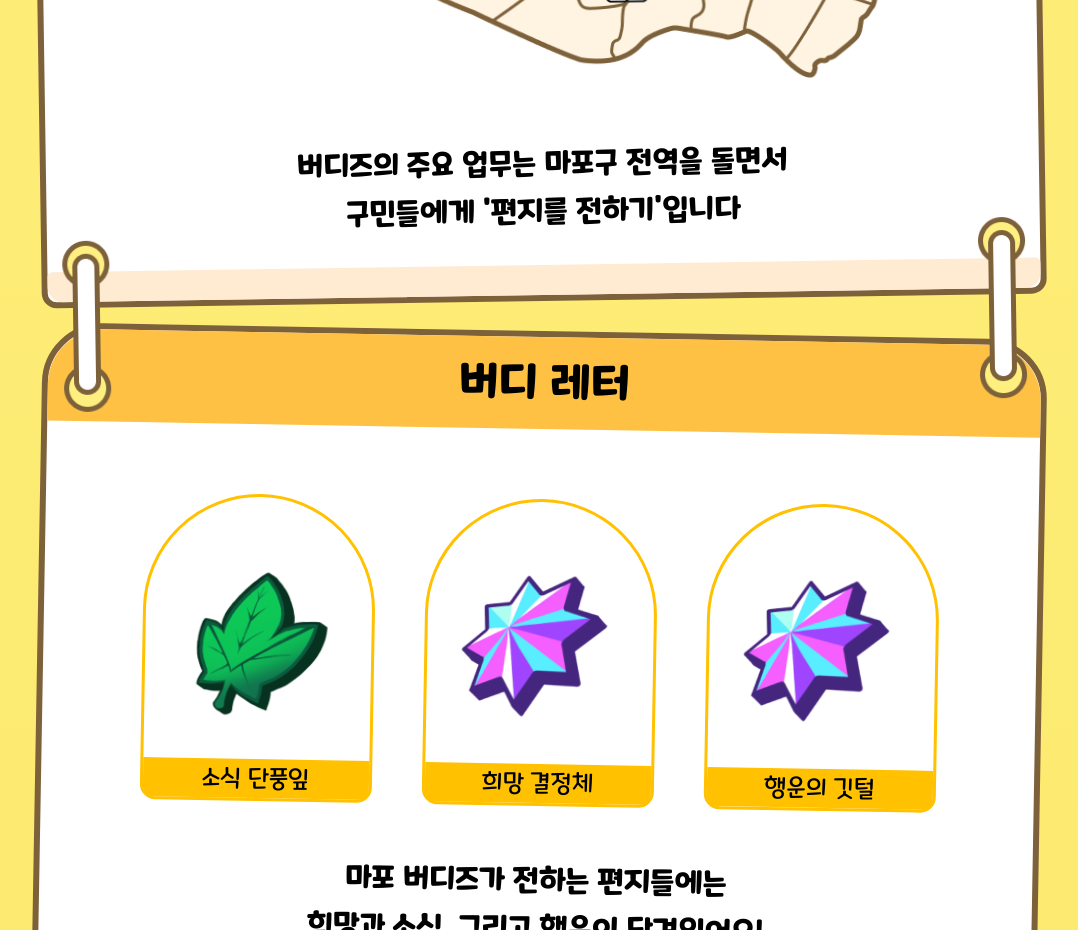
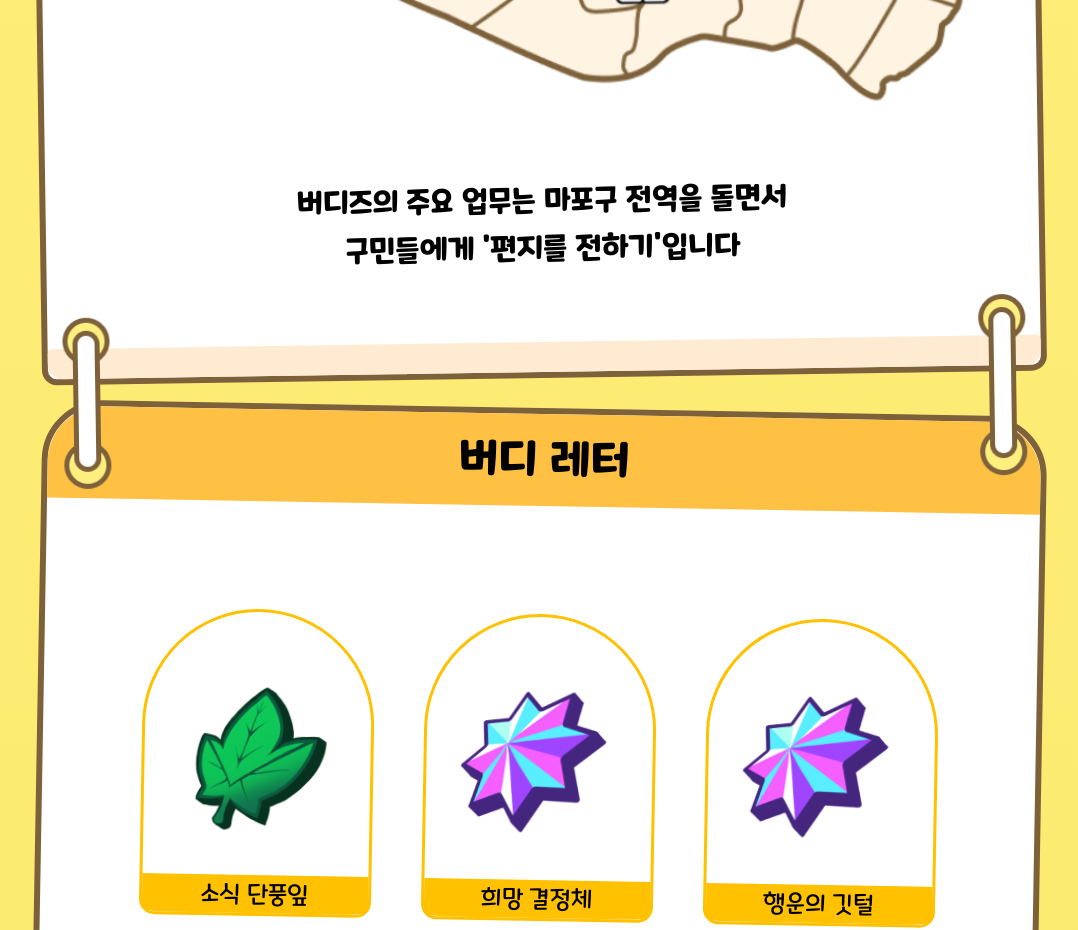
Before and after one commit to chuhongkyu/mapoCharacter, a React (Create React App) app: page / in a window 1280 px wide. Shown: the part 2520-3450 px from the top of the page, without its empty margins (102-1180 px from the left). Built offline with nearby package versions, Linux system fonts and the light colour scheme.

Commit message:
미디어 쿼리

```diff
--- a/src/components/Character.js
+++ b/src/components/Character.js
@@ -23,7 +23,7 @@ const Main_img = styled.img`
   @media ${(props) => props.theme.device.mobile} {
     width: 200px;
     height: auto;
-    margin-right: 20px;
+    margin-right: 0px;
   }
 `;
 
@@ -89,25 +89,13 @@ const TextBox = styled.div`
   }
 `;
 
-const Character = ({
-  character,
-  name,
-  nickname,
-  hashs,
-  description,
-  subImg,
-}) => {
+const Character = ({ character, name, nickname, description, subImg }) => {
   return (
     <Wrapper>
       <Main_img src={env.PUBLIC_URL + character} alt={name} />
       <TextBox>
         <h4>{nickname}</h4>
         <h1>{name}</h1>
-        <div>
-          {hashs.map((hash, index) => (
-            <span key={index}>#{hash}</span>
-          ))}
-        </div>
         <p>
           {description[0]}
           <br />
--- a/src/components/Characters.js
+++ b/src/components/Characters.js
@@ -48,8 +48,8 @@ const ArrowBtn = styled(motion.div)`
   }
   @media ${(props) => props.theme.device.mobile} {
     position: absolute;
-    bottom: -50px;
-    right: 60%;
+    bottom: 20px;
+    right: 55%;
   }
 `;
 
@@ -57,8 +57,8 @@ const RightArrowBtn = styled(ArrowBtn)`
   transform: rotateZ(180deg);
   @media ${(props) => props.theme.device.mobile} {
     position: absolute;
-    bottom: -50px;
-    left: 60%;
+    bottom: 20px;
+    left: 55%;
   }
 `;
 
@@ -114,7 +114,6 @@ const Characters = () => {
               character={intro.character}
               name={intro.name}
               nickname={intro.nickname}
-              hashs={intro.hashs}
               description={intro.description}
               subImg={intro.subImg}
             />
--- a/src/components/SubTitle.js
+++ b/src/components/SubTitle.js
@@ -9,12 +9,33 @@ const Wrapper = styled.section`
   flex-direction: column;
   position: relative;
   margin-top: 50px;
-`;
-
-const HashText = styled.span`
-  font-weight: 300;
-  font-size: 50px;
-  line-height: 146.69%;
+  h1 {
+    color: black;
+    font-weight: 700;
+    font-size: 100px;
+    line-height: 146.69%;
+  }
+  h2 {
+    font-weight: 300;
+    font-size: 50px;
+    line-height: 146.69%;
+  }
+  @media ${(props) => props.theme.device.tablet} {
+    h1 {
+      font-size: 80px;
+    }
+    h2 {
+      font-size: 40px;
+    }
+  }
+  @media ${(props) => props.theme.device.mobile} {
+    h1 {
+      font-size: 45px;
+    }
+    h2 {
+      font-size: 25px;
+    }
+  }
 `;
 
 const TextBox = styled.div`
@@ -25,26 +46,12 @@ const TextBox = styled.div`
   .stroke {
     -webkit-text-stroke: 2px #000;
   }
-  h1 {
-    color: black;
-    font-weight: 700;
-    font-size: 100px;
-    line-height: 146.69%;
-  }
-  @media ${(props) => props.theme.device.tablet} {
-    font-size: 40px;
-  }
-  @media ${(props) => props.theme.device.mobile} {
-    font-size: 30px;
-  }
 `;
 
 const SubTitle = ({ title, sub, sColor, bColor, stroke }) => {
   return (
     <Wrapper>
-      <HashText>
-        <h2 style={{ color: sColor }}># {sub}</h2>
-      </HashText>
+      <h2 style={{ color: sColor }}># {sub}</h2>
       <TextBox>
         <h1 className={stroke ? "stroke" : null} style={{ color: bColor }}>
           {title}
--- a/src/pages/FirstSection.js
+++ b/src/pages/FirstSection.js
@@ -18,10 +18,8 @@ const Container = styled.div`
   justify-content: center;
   position: relative;
   @media ${(props) => props.theme.device.tablet} {
-    height: 90%;
   }
   @media ${(props) => props.theme.device.mobile} {
-    height: 50%;
   }
 `;
 
--- a/src/pages/Introduction.js
+++ b/src/pages/Introduction.js
@@ -22,7 +22,7 @@ const Wrapper = styled.section`
   }
 `;
 
-const ScrabBox = styled.div`
+const PostBox = styled.div`
   margin-top: 30px;
   width: 1005px;
   background: #ffffff;
@@ -33,7 +33,7 @@ const ScrabBox = styled.div`
   flex-direction: column;
   position: relative;
   border: 6px solid #7d613b;
-  .scrab_header {
+  .post_header {
     position: absolute;
     z-index: 5;
     top: 0;
@@ -45,7 +45,7 @@ const ScrabBox = styled.div`
     align-items: center;
     padding: 10px;
   }
-  .scrab_footer {
+  .post_footer {
     position: absolute;
     bottom: 0;
     width: 100%;
@@ -63,15 +63,27 @@ const ScrabBox = styled.div`
     height: 276px;
   }
   @media ${(props) => props.theme.device.tablet} {
+    width: 800px;
     .buddies {
       width: 500px;
       height: auto;
     }
+    h1 {
+      font-weight: 700;
+      font-size: 35px;
+      line-height: 160%;
+    }
   }
   @media ${(props) => props.theme.device.mobile} {
+    width: 400px;
     .buddies {
       width: 300px;
       height: auto;
+    }
+    h1 {
+      font-weight: 700;
+      font-size: 25px;
+      line-height: 160%;
     }
   }
 `;
@@ -93,7 +105,7 @@ const TextBox = styled.div`
   align-items: center;
   flex-direction: column;
   margin-top: 50px;
-  margin-bottom: 50px;
+  margin-bottom: 100px;
   font-weight: 700;
   font-size: 30px;
   line-height: 160%;
@@ -121,6 +133,29 @@ const Btn = styled.span`
   justify-content: center;
   align-items: center;
   cursor: pointer;
+  @media ${(props) => props.theme.device.tablet} {
+    width: 370px;
+    height: 80px;
+    font-size: 26px;
+  }
+  @media ${(props) => props.theme.device.mobile} {
+    width: 270px;
+    height: 60px;
+    font-size: 22px;
+  }
+`;
+
+const MapBox = styled.img`
+  margin-top: 70px;
+  display: flex;
+  justify-content: center;
+  align-items: center;
+  width: 100%;
+  height: auto;
+  @media ${(props) => props.theme.device.tablet} {
+  }
+  @media ${(props) => props.theme.device.mobile} {
+  }
 `;
 
 const Symbol = styled.div`
@@ -128,6 +163,7 @@ const Symbol = styled.div`
   display: flex;
   justify-content: center;
   align-items: center;
+  margin-top: 200px;
   .symbol_item {
     display: flex;
     justify-content: center;
@@ -150,7 +186,8 @@ const Symbol = styled.div`
       margin-top: 10px;
       width: 100%;
       background: #ffc100;
-      border-radius: 0px 0px 10px 10px;
+      border-bottom-right-radius: 10%;
+      border-bottom-left-radius: 10%;
       font-weight: 300;
       font-size: 24px;
       line-height: 160%;
@@ -159,18 +196,33 @@ const Symbol = styled.div`
   }
 
   @media ${(props) => props.theme.device.tablet} {
+    margin-top: 180px;
+    .symbol_item {
+      width: 232px;
+      height: 307px;
+      margin-right: 20px;
+      img {
+        width: 100px;
+        height: auto;
+      }
+    }
   }
   @media ${(props) => props.theme.device.mobile} {
-  }
-`;
-
-const MapBox = styled.img`
-  display: flex;
-  justify-content: center;
-  align-items: center;
-  @media ${(props) => props.theme.device.tablet} {
-  }
-  @media ${(props) => props.theme.device.mobile} {
+    margin-top: 100px;
+    .symbol_item {
+      width: 100px;
+      height: 150px;
+      margin-right: 7px;
+      img {
+        width: 50px;
+        height: auto;
+      }
+      .symbol_name {
+        font-weight: 300;
+        font-size: 12px;
+        text-align: center;
+      }
+    }
   }
 `;
 
@@ -188,8 +240,8 @@ const Introduction = () => {
         sColor={"#FA9600"}
         stroke={false}
       />
-      <ScrabBox style={{ zIndex: 4, padding: "120px 0px" }}>
-        <div className="scrab_header ">
+      <PostBox style={{ zIndex: 4, padding: "120px 0px" }}>
+        <div className="post_header ">
           <h1>캐릭터 소개</h1>
         </div>
         <img
@@ -209,7 +261,7 @@ const Introduction = () => {
             <Btn onClick={onClick}>접기</Btn>
           </>
         )}
-        <div className="scrab_footer"></div>
+        <div className="post_footer"></div>
         <LongBong
           style={{ left: 15 }}
           src={env.PUBLIC_URL + "/assets/pattern/bong1.png"}
@@ -220,20 +272,18 @@ const Introduction = () => {
           src={env.PUBLIC_URL + "/assets/pattern/bong2.png"}
           alt="bong2"
         />
-      </ScrabBox>
+      </PostBox>
 
-      <ScrabBox
-        style={{ zIndex: 3, transform: "rotate(-0.86deg)", height: "788px" }}
-      >
-        <div className="scrab_header ">
+      <PostBox style={{ zIndex: 3, transform: "rotate(-0.86deg)" }}>
+        <div className="post_header ">
           <h1>업무 소개</h1>
         </div>
         <MapBox src={env.PUBLIC_URL + "/assets/page2/map.png"} alt="Map" />
-        <TextBox style={{ position: "absolute", bottom: 10 }}>
+        <TextBox>
           <h3>버디즈의 주요 업무는 마포구 전역을 돌면서</h3>
           <h3>구민들에게 '편지를 전하기'입니다</h3>
         </TextBox>
-        <div className="scrab_footer"></div>
+        <div className="post_footer"></div>
         <LongBong
           style={{ right: 15 }}
           src={env.PUBLIC_URL + "/assets/pattern/bong1.png"}
@@ -244,12 +294,10 @@ const Introduction = () => {
           src={env.PUBLIC_URL + "/assets/pattern/bong2.png"}
           alt="bong2"
         />
-      </ScrabBox>
+      </PostBox>
 
-      <ScrabBox
-        style={{ zIndex: 2, transform: "rotateZ(1deg)", height: "788px" }}
-      >
-        <div className="scrab_header ">
+      <PostBox style={{ zIndex: 2, transform: "rotateZ(1deg)" }}>
+        <div className="post_header ">
           <h1>버디 레터</h1>
         </div>
         <Symbol>
@@ -275,12 +323,12 @@ const Introduction = () => {
             <div className="symbol_name">행운의 깃털</div>
           </div>
         </Symbol>
-        <TextBox style={{ marginBottom: 0 }}>
+        <TextBox>
           <h3>마포 버디즈가 전하는 편지들에는</h3>
           <h3>희망과 소식, 그리고 행운이 담겨있어요!</h3>
         </TextBox>
-        <div className="scrab_footer"></div>
-      </ScrabBox>
+        <div className="post_footer"></div>
+      </PostBox>
     </Wrapper>
   );
 };
```
Also changed, not shown: public/assets/page2/map.png.
